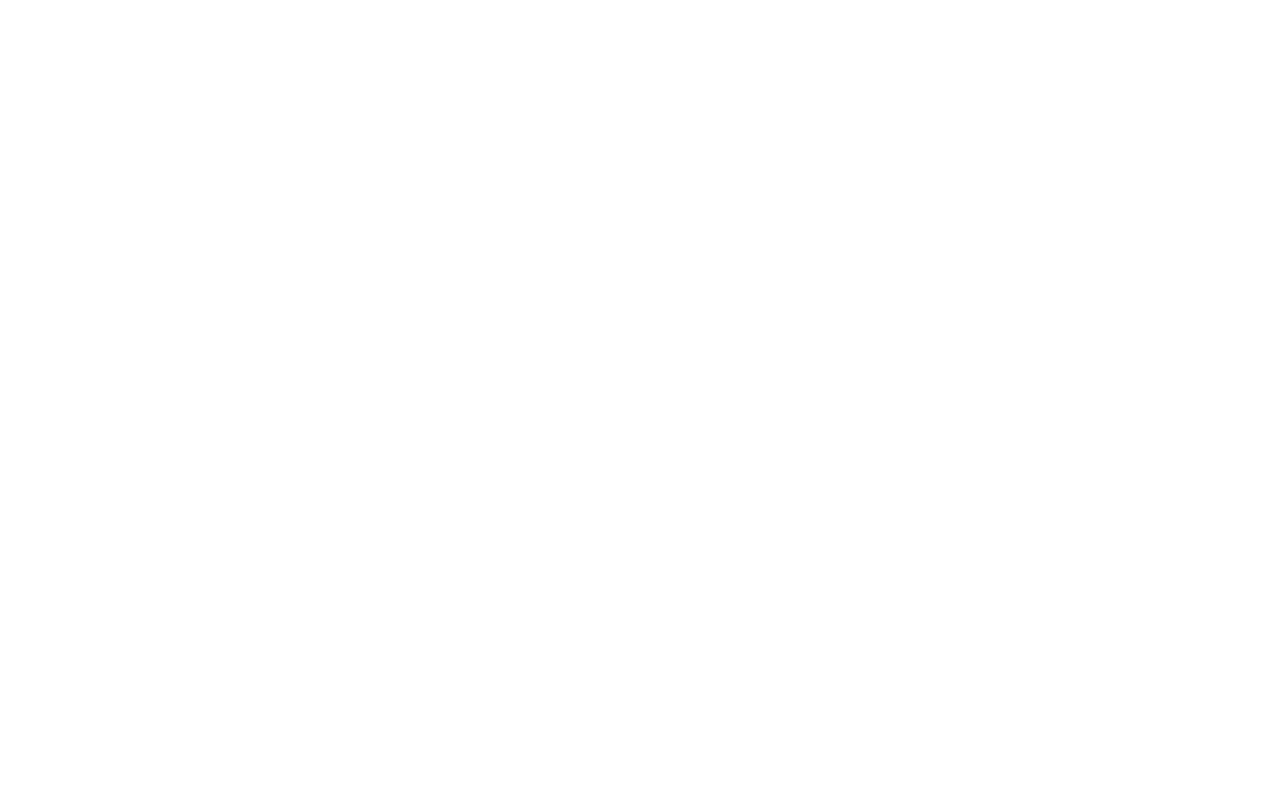
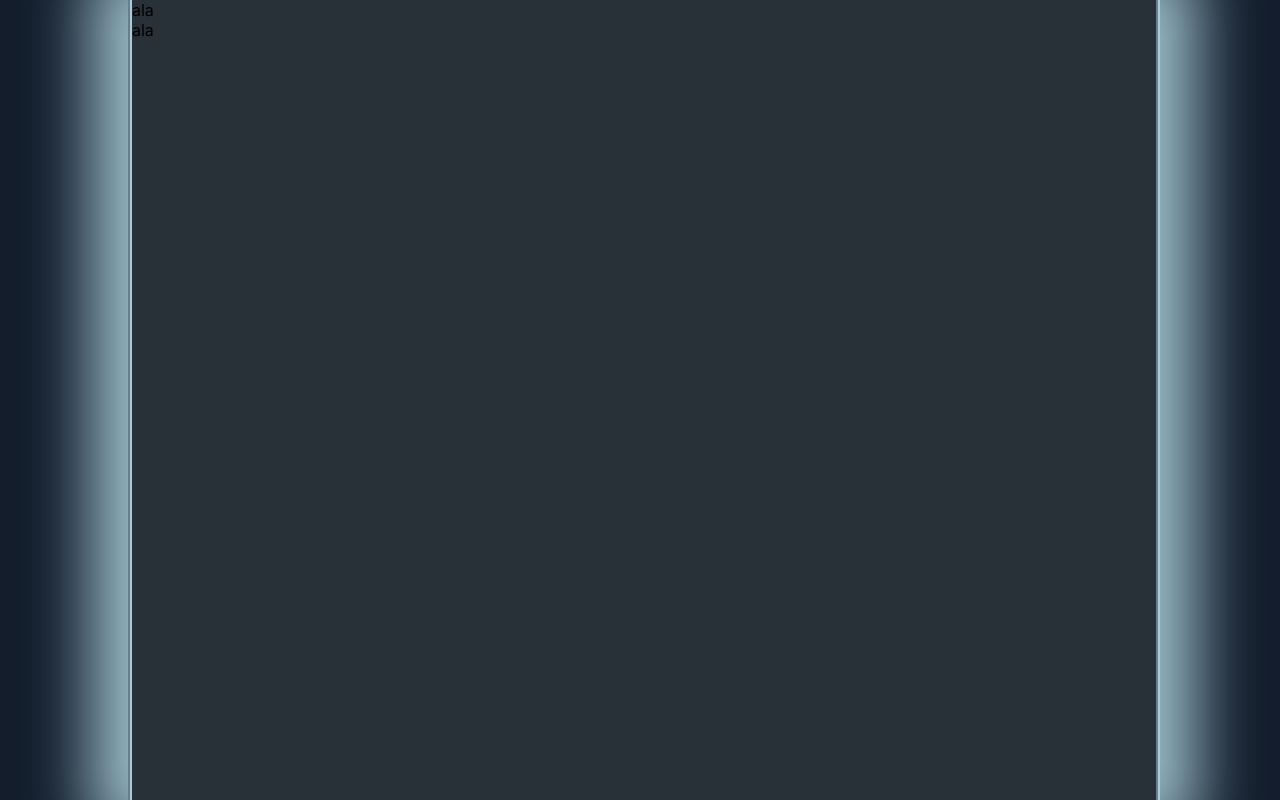
Before and after one commit to Setiver/Portfolio, a React (Create React App) app in the folder portfolio/: page / in a window 1280 px wide. Built offline with nearby package versions, Linux system fonts and the light colour scheme.

Commit message:
background

```diff
--- a/portfolio/src/App.css
+++ b/portfolio/src/App.css
@@ -0,0 +1,29 @@
+* {
+  margin: 0;
+  padding: 0;
+  box-sizing: inherit;
+}
+
+body {
+  background-color: #131d2c;
+}
+
+.background-center-div {
+  background-color: rgb(40, 48, 56);
+  width: 80%;
+  height: 100%;
+  position: absolute;
+  left: 10%;
+  border-right: 4px groove #a9ccdd;
+  border-left: 4px groove #a9ccdd;
+  animation: mymove 10s infinite;
+
+  -webkit-box-shadow: 0px 0px 63px 39px rgb(154, 190, 203);
+  -moz-box-shadow: 0px 0px 63px 39px rgb(154, 190, 203);
+  box-shadow: 0px 0px 63px 39px rgb(154, 190, 203);
+}
+@keyframes mymove {
+  50% {
+    box-shadow: 0px 0px 50px 20px rgb(167, 182, 189);
+  }
+}
--- a/portfolio/src/App.js
+++ b/portfolio/src/App.js
@@ -1,7 +1,11 @@
 import './App.css';
-
+import MainPage from './res/MainPage';
 function App() {
-  return <div className="App"></div>;
+  return (
+    <div className="App">
+      <MainPage />
+    </div>
+  );
 }
 
 export default App;
--- a/portfolio/src/res/MainPage.js
+++ b/portfolio/src/res/MainPage.js
@@ -0,0 +1,18 @@
+import { useState, useEffect, useRef } from 'react';
+
+const MainPage = () => {
+  const [value, setValue] = useState('ala');
+
+  return (
+    <>
+      <div className="background-site">
+        <div className="background-center-div">
+          <div>{value}</div>
+          <div>{value}</div>
+        </div>
+      </div>
+    </>
+  );
+};
+
+export default MainPage;
```
